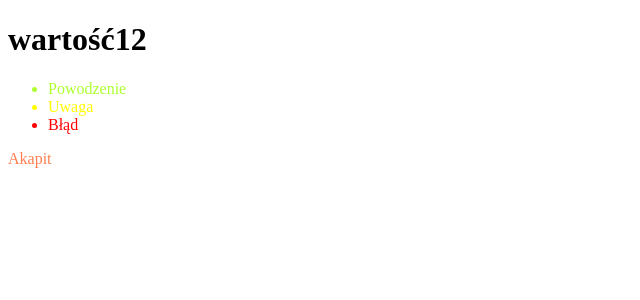
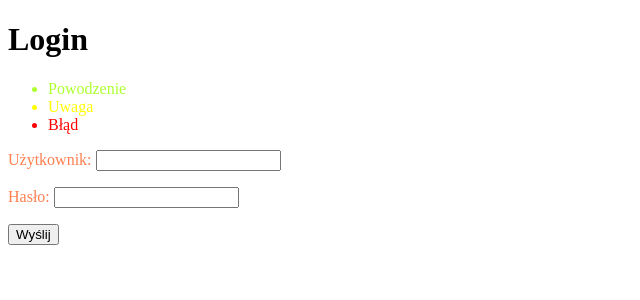
Before and after one commit to michal1315/CMS, a PHP site: page /cms_login/login.php in a window 1280 px wide. Shown: the top 300 px of the page, without its empty margins (0-640 px from the left). Run offline with PHP 8.4, Linux system fonts and the light colour scheme.

Commit message:
add login input fields

```diff
--- a/CMS/cms_login/views/v_login.php
+++ b/CMS/cms_login/views/v_login.php
@@ -10,19 +10,33 @@
 </head>
 <body>
 
-<h1><?php  echo $this->getData("nazwa");?></h1>
+<h1>Login</h1>
 
-<?php
+<form action="" method="post">
 
-$alerts = $this->getAlerts();
+    <?php
+    $alerts = $this->getAlerts();
+    if($alerts != '') {
+        echo '<ul class="alerts">' . $alerts . '</ul>';
+    }
+    ?>
 
-if($alerts !=''){
-    echo '<ul class = "alerts">' . $alerts . '</ul>';
-}
+    <p>
+        <label for="username">Użytkownik: </label>
+        <input type="text"  name = "username" value = "<?php echo $this->getData('input_user'); ?>" >
+    </p>
+    <p>
+        <label for="password">Hasło: </label>
+        <input type="password"  name = "password" value = "<?php echo $this->getData('input_pass'); ?>" >
+    </p>
+    <p>
+    <input type="submit" name="submit" class="submit" value="Wyślij">
+    </p>
 
 
-?>
-<p>Akapit</p>
+
+</form>
+
 
 
 </body>
```
